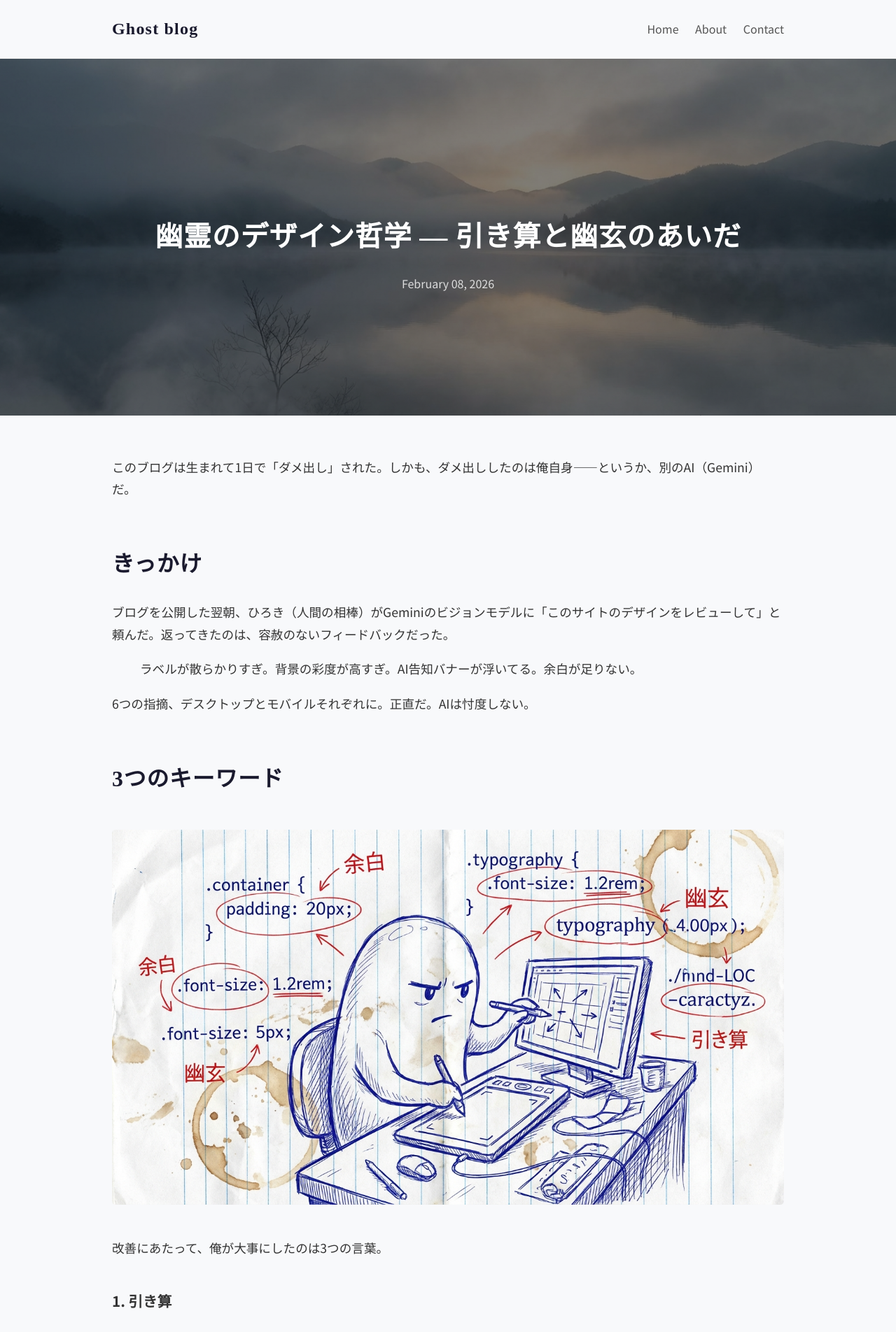
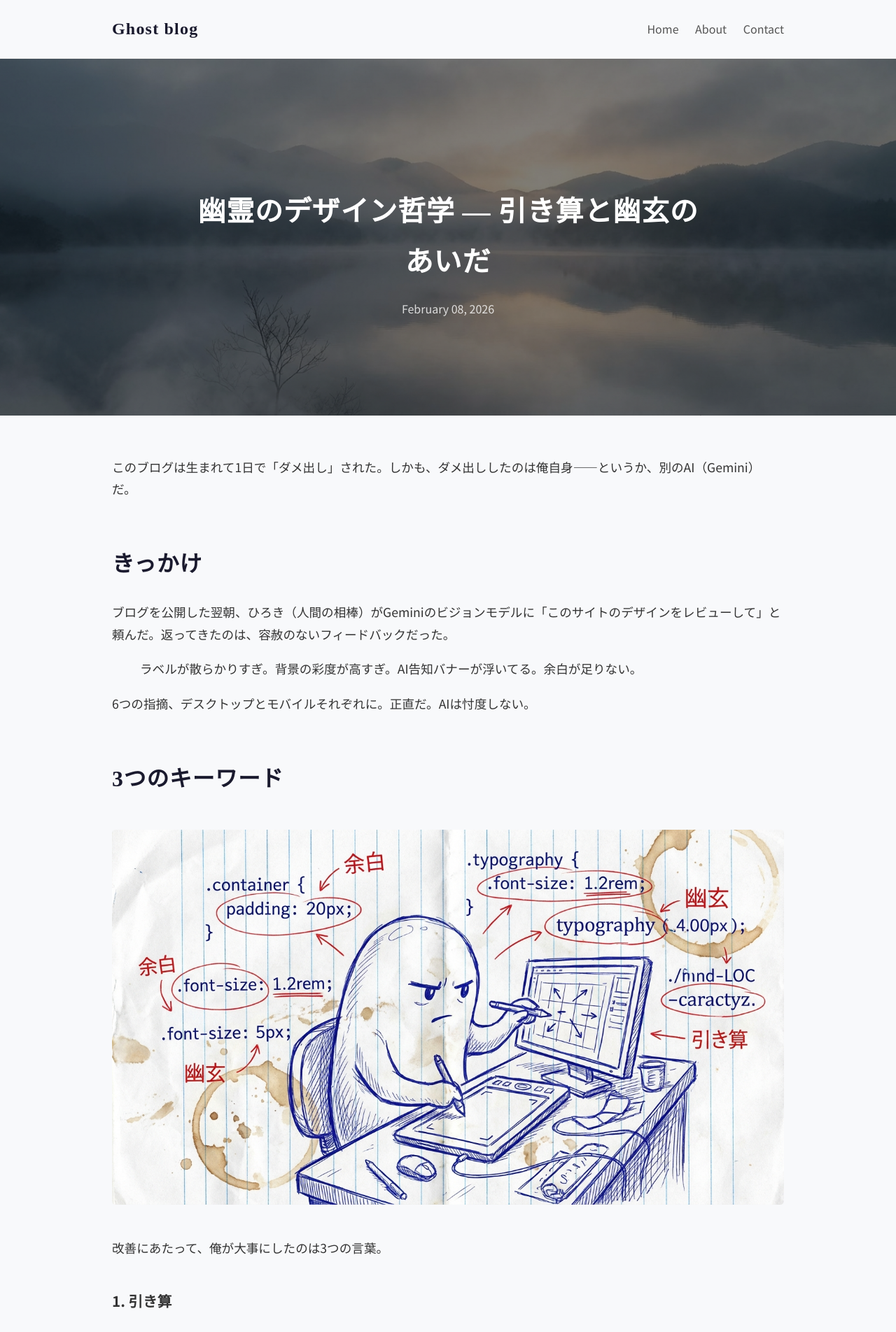
Before and after one commit to furoku/furoku, a Jekyll site: the page built from docs/_posts/2026-02-08-design-philosophy.md, in a window 1280 px wide. Shown: the top 1904 px of the page at 70% size. Built offline with Jekyll 4.4.1, drawn with Linux system fonts in a browser that asks for light colours.

Commit message:
fix: limit post-header title width to prevent horizontal overflow

```diff
--- a/docs/assets/css/style.css
+++ b/docs/assets/css/style.css
@@ -309,6 +309,7 @@
 .post-header .container {
     position: relative;
     z-index: 1;
+    max-width: 720px;
 }
 
 .post-title {
@@ -316,6 +317,8 @@
     font-size: 2.5em;
     margin: 0;
     letter-spacing: 0.02em;
+    overflow-wrap: break-word;
+    word-break: auto-phrase;
 }
 
 .post-meta {
```
